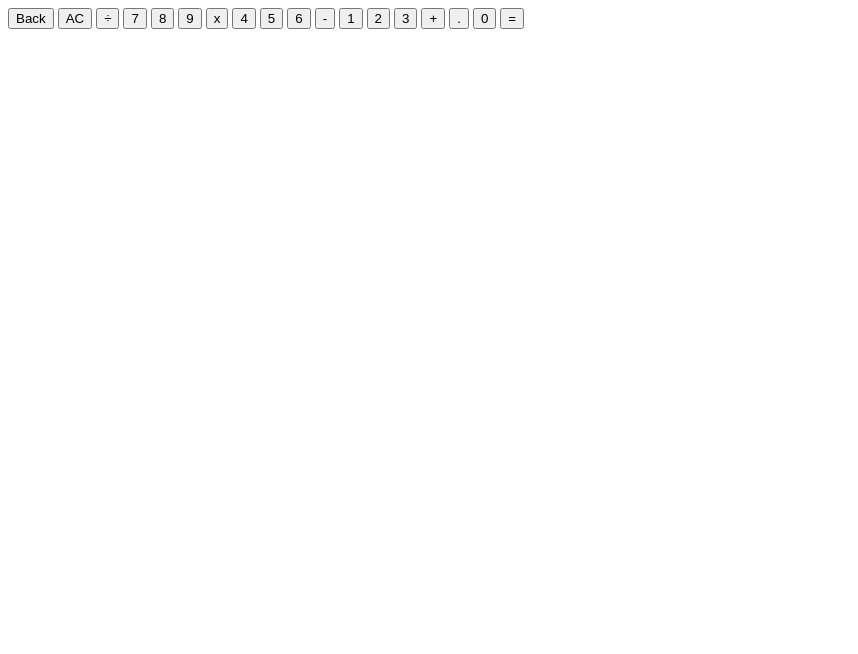
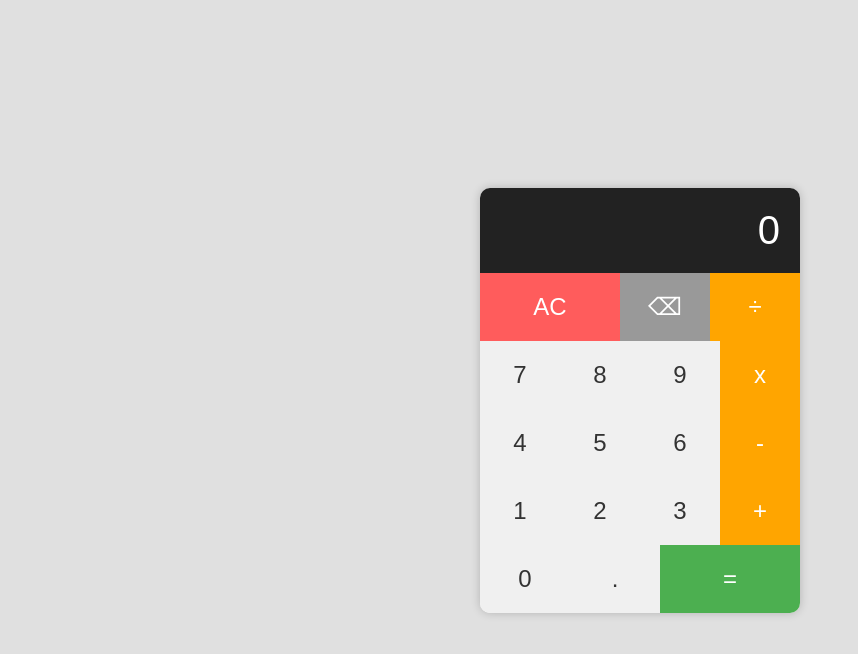
Before and after one commit to EyalA6104/calculator, a plain HTML site: page index.html in a window 1280 px wide. Shown: the whole page, without its empty margins (0-858 px from the left). Drawn offline with Linux system fonts and the light colour scheme.

Commit message:
added func + styles

```diff
--- a/index.html
+++ b/index.html
@@ -8,26 +8,41 @@
     <link rel="stylesheet" href="styles.css">
 </head>
 <body>
-    <div id="display"></div>
-    <div class="buttons">
-        <button class="general-button backspace">Back</button>
-        <button class="general-button clear">AC</button>
-        <button class="operator">÷</button>
-        <button class="digit">7</button>
-        <button class="digit">8</button>
-        <button class="digit">9</button>
-        <button class="operator">x</button>
-        <button class="digit">4</button>
-        <button class="digit">5</button>
-        <button class="digit">6</button>
-        <button class="operator">-</button>
-        <button class="digit">1</button>
-        <button class="digit">2</button>
-        <button class="digit">3</button>
-        <button class="operator">+</button>
-        <button class="general-button decimal-point">.</button>
-        <button class="digit">0</button>
-        <button class="equal">=</button>
+  <div class="calculator">
+    <div id="display">0</div>
+
+    <div class="row">
+      <button class="button clear double">AC</button>
+      <button class="button backspace">⌫</button>
+      <button class="button operator">÷</button>
     </div>
+
+    <div class="row">
+      <button class="button digit">7</button>
+      <button class="button digit">8</button>
+      <button class="button digit">9</button>
+      <button class="button operator">x</button>
+    </div>
+
+    <div class="row">
+      <button class="button digit">4</button>
+      <button class="button digit">5</button>
+      <button class="button digit">6</button>
+      <button class="button operator">-</button>
+    </div>
+
+    <div class="row">
+      <button class="button digit">1</button>
+      <button class="button digit">2</button>
+      <button class="button digit">3</button>
+      <button class="button operator">+</button>
+    </div>
+
+    <div class="row">
+      <button class="button digit">0</button>
+      <button class="button digit">.</button>
+      <button class="button equal double">=</button>
+    </div>
+  </div>
 </body>
 </html>
--- a/javascript.js
+++ b/javascript.js
@@ -74,6 +74,13 @@ operatorButtons.forEach((operatorButton) => {
   });
 });
 
+function divide(a, b) {
+    if (b === 0) {
+        return "Error";
+    }
+    return a / b;
+}
+
 
 const equalButton = document.querySelector(".equal");
 
@@ -81,8 +88,14 @@ equalButton.addEventListener("click", () => {
     if (firstNum !== null && operator !== null && displayValue !== "") {
         secondNum = Number(displayValue);
         const result = operate(operator, firstNum, secondNum);
+
+        if (result === "Error") {
+            display.textContent = "Cannot divide by zero";
+        } else {
             display.textContent = result;
             displayValue = result.toString();
+        }
+
         firstNum = null;
         operator = null;
         secondNum = null;
@@ -97,4 +110,4 @@ clearButton.addEventListener("click", () => {
     operator = null;
     displayValue = "";
     display.textContent = "";
-})
+});
--- a/styles.css
+++ b/styles.css
@@ -0,0 +1,77 @@
+* {
+  box-sizing: border-box;
+}
+
+body {
+  font-family: Arial, sans-serif;
+  display: flex;
+  justify-content: center;
+  align-items: center;
+  min-height: 100vh;
+  background: #e0e0e0;
+  margin: 0;
+}
+
+.calculator {
+  width: 320px;
+  background: #ffffff;
+  border-radius: 10px;
+  overflow: hidden;
+  box-shadow: 0 0 10px rgba(0, 0, 0, 0.2);
+}
+
+#display {
+  background: #222;
+  color: white;
+  font-size: 2.5rem;
+  text-align: right;
+  padding: 20px;
+  min-height: 60px;
+}
+
+.row {
+  display: flex;
+}
+
+.button {
+  flex: 1;
+  font-size: 1.5rem;
+  padding: 20px;
+  border: none;
+  outline: none;
+  cursor: pointer;
+  transition: background 0.2s;
+}
+
+.digit {
+  background: #f0f0f0;
+  color: #333;
+}
+
+.operator {
+  background: #ffa500;
+  color: white;
+}
+
+.clear {
+  background: #ff5c5c;
+  color: white;
+}
+
+.equal {
+  background: #4CAF50;
+  color: white;
+}
+
+.button:hover {
+  opacity: 0.85;
+}
+
+.double {
+  flex: 2;
+}
+
+.backspace {
+  background: #999;
+  color: white;
+}
```
Lines whose indentation alone changed are shown as unchanged.
